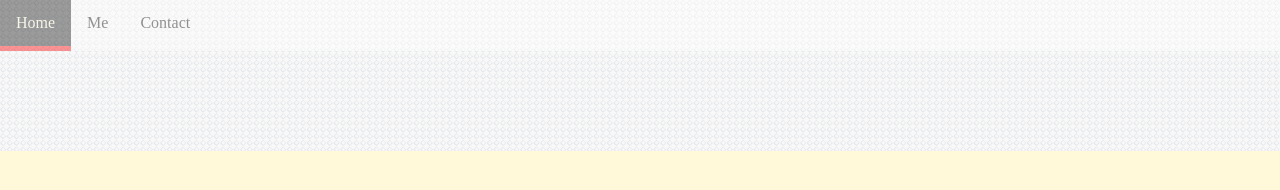
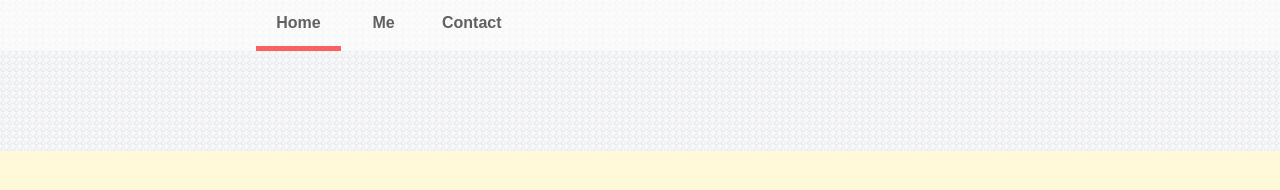
Before and after one commit to sabone2017/portfolio, a plain HTML site: page Portfolio/MAINv2.html in a window 1280 px wide. Both pictures are taken after a click on the button "LEGGO". Shown: the top 190 px of the page. Drawn offline with Linux system fonts and the light colour scheme.

Commit message:
Finished the nav bar active class function
Finished code to set active class on navbar
Padding is not definite on the header class
Want to make the navbar a fixed position at the top of the screen without
affecting position of other elements

```diff
--- a/Portfolio/MAINv2.html
+++ b/Portfolio/MAINv2.html
@@ -22,11 +22,15 @@
 	</div><!--End of topBox-->
 </div>
 <div class="wrapper">
-	<ul class="headNav headBorder">
-		<li class="active"><a href="#">Home</a></li>
-		<li><a href="#">Me</a></li>
-		<li><a href="#">Contact</a></li>
-	</ul>
+	<div class="headBorder">
+		<div class="container">
+		<ul class="headNav">
+			<li class="navLink active"><a href="#">Home</a></li>
+			<li class="navLink"><a href="#">Me</a></li>
+			<li class="navLink"><a href="#">Contact</a></li>
+		</ul>
+		</div>
+	</div>
 </div>
 <div class="wrapper" id="middle">
 	<div id="midBox">
--- a/Portfolio/buttoncode.js
+++ b/Portfolio/buttoncode.js
@@ -1,14 +1,34 @@
-var enterButton = document.getElementById("enter");
-//enterButton.onclick = showPage();
+//globals
 
+
+//functions
+
+//cover page button function : put everything that readies the full page here
 function showPage(){
+  var enterButton = document.getElementById("enter");
   var theBody = document.getElementsByTagName("body")[0];
   var header = document.getElementsByClassName("headBorder")[0];
   var sectOne = document.getElementById("intro");
   var sectTwo = document.getElementById("midBox");
   header.style.display = "block";
   sectOne.style.display= "none";
-  theBody.style.backgroundImage = "url(assets/images/bodyPattern.png)"
-  theBody.style.backgroundSize = "cover";
   sectTwo.style.display = "block";
+  navSet();
+  // don't need moved to css theBody.style.backgroundImage = "url(assets/images/bodyPattern.png)"
+  // don't need moved to css  theBody.style.backgroundSize = "cover";
 }
+
+//nav bar active style function
+function navSet(){
+  var navLinks = document.getElementsByClassName('navLink')
+
+  for(i=0; i<navLinks.length ; i++){
+    navLinks[i].addEventListener('click' , setActive);
+  }
+  function setActive(){
+    for(i=0 ; i<navLinks.length ; i++){
+      navLinks[i].className='navLink';
+      }
+    this.className='navLink active';
+  }
+}
--- a/Portfolio/css/portfoliostyle.css
+++ b/Portfolio/css/portfoliostyle.css
@@ -2,9 +2,16 @@ html , body{
 	margin:0;
 	padding:0;
 }
+body{
+	background-image: url(../assets/images/bodyPattern.png);
+	background-size: cover;
+}
 .wrapper{
 	padding: 0;
 	margin: 0;
+}
+.container{
+	padding: 0 20% 0 20%;
 }
 #intro{
 	height: 100vh;
@@ -17,8 +24,8 @@ html , body{
 }
 .headBorder{
 	display:none;
-	background-color: #B2AFAF;
-	opacity: .4;
+	background-color: #FFF;
+	opacity: .6;
 }
 #logo{
 	display: block;
@@ -64,16 +71,18 @@ html , body{
 	margin: 0;
 	padding: 0;
 	overflow: hidden;
-	background-color: #FFF;
 }
 
 li{
+	width: 85px;
 	float:left;
 }
 
 .headNav > li a{
 	display: block;
 	text-align: center;
+	font-weight: bold;
+	font-family: sans-serif;
 	padding: 14px 16px;
 	text-decoration: none;
 	color: #000;
```
Also changed, not shown: readme.txt.
